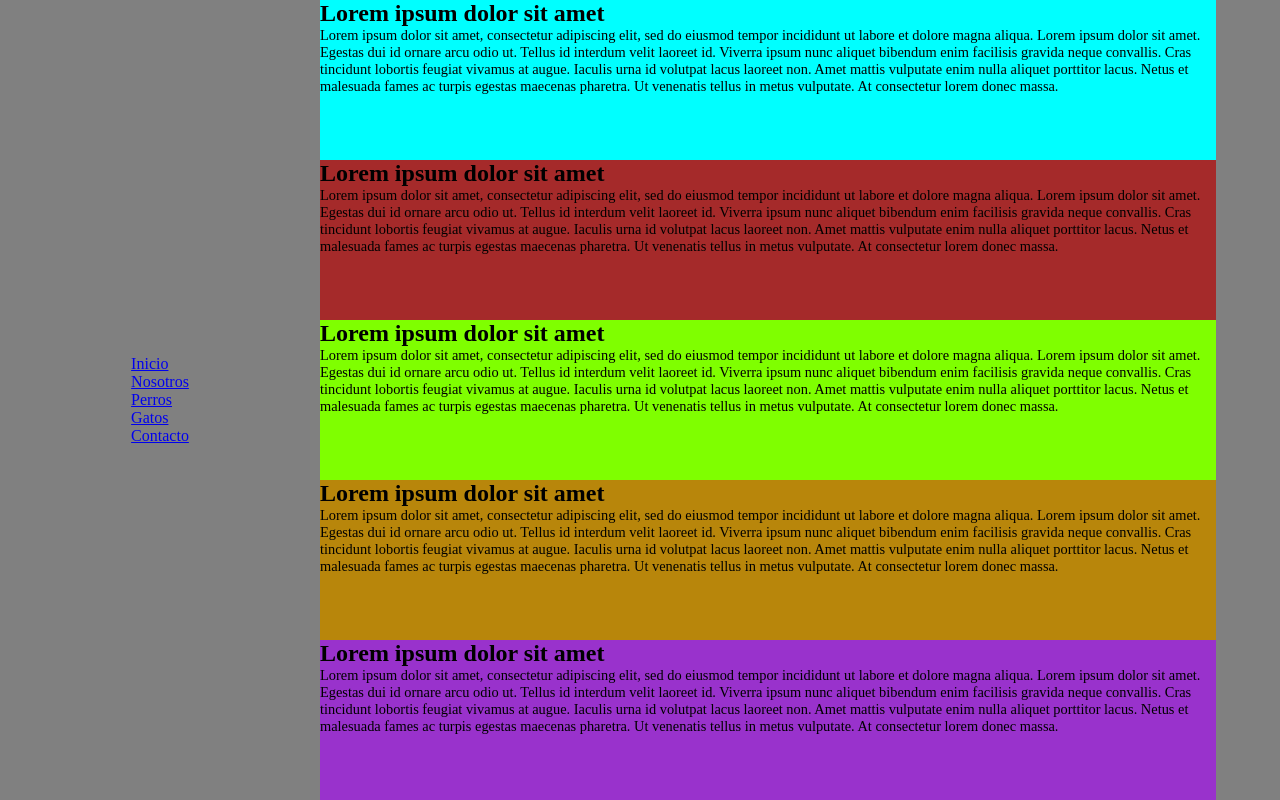
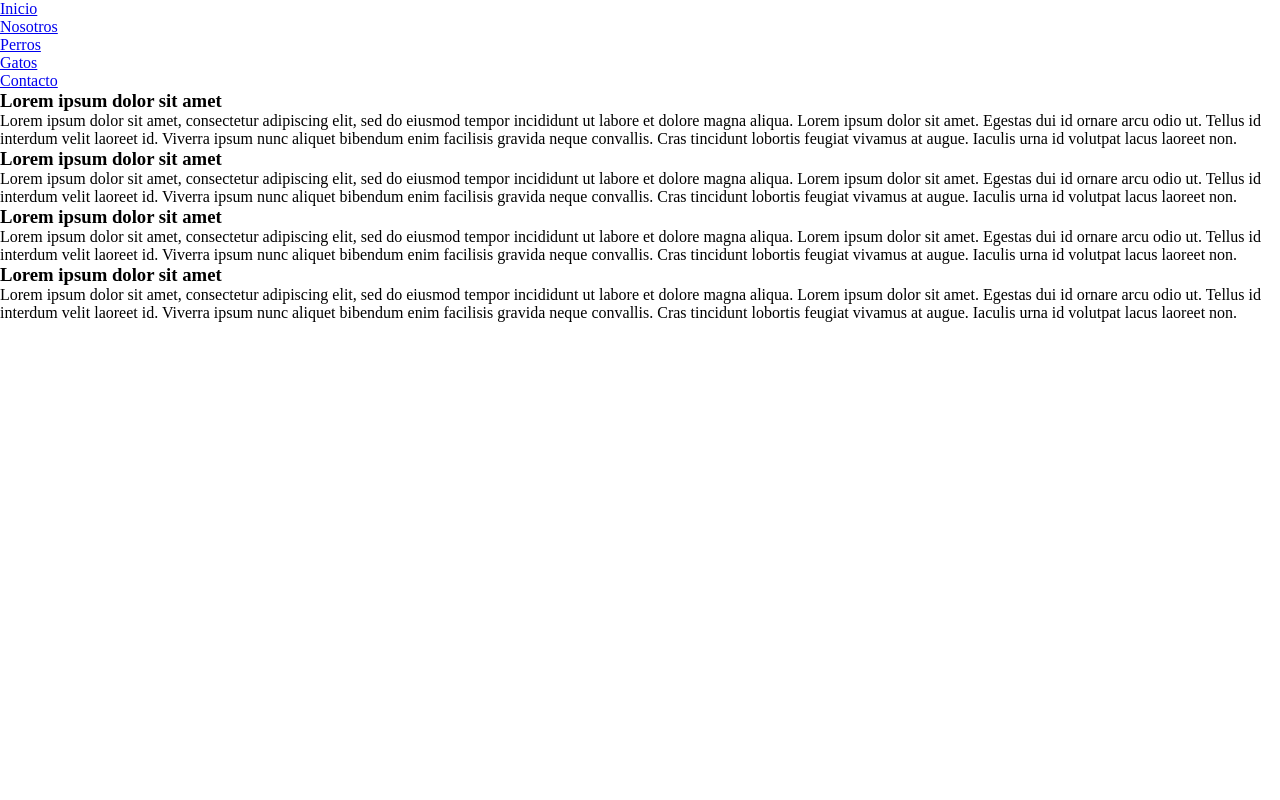
Before and after one commit to Gab-Serrano/ejercicio-css, a plain HTML site: page index.html in a window 1280 px wide. Drawn offline with Linux system fonts and the light colour scheme.

Commit message:
update HTML

```diff
--- a/index.html
+++ b/index.html
@@ -1,45 +1,71 @@
 <!DOCTYPE html>
 <html lang="es">
   <head>
-    <meta charset="UTF-8">
-    <meta http-equiv="X-UA-Compatible" content="IE=edge">
-    <meta name="viewport" content="width=device-width, initial-scale=1.0">
+    <meta charset="UTF-8" />
+    <meta http-equiv="X-UA-Compatible" content="IE=edge" />
+    <meta name="viewport" content="width=device-width, initial-scale=1.0" />
     <title>Ayuda a un Peludo</title>
-    <link rel="stylesheet" href="style.css">
+    <link rel="stylesheet" href="style.css" />
   </head>
   <body>
-    <header class="cabecera">
-        <nav class="menu">
-            <ul class="lista--menu">
-                <li class="item--lista"><a href="#inicio" class="item--link">Inicio</a></li>
-                <li class="item--lista"><a href="#nosotros" class="item--link">Nosotros</a></li>
-                <li class="item--lista"><a href="#perros" class="item--link">Perros</a></li>
-                <li class="item--lista"><a href="#gatos" class="item--link">Gatos</a></li>
-                <li class="item--lista"><a href="#contacto" class="item--link">Contacto</a></li>
+    <section class="main">
+      <!-- Barra lateral -->
+      <nav class="navbar">
+        <ul class="navbar-nav">
+          <li class="nav-item"><a href="#" class="nav-link">Inicio</a></li>
+          <li class="nav-item"><a href="#" class="nav-link">Nosotros</a></li>
+          <li class="nav-item"><a href="#" class="nav-link">Perros</a></li>
+          <li class="nav-item"><a href="#" class="nav-link">Gatos</a></li>
+          <li class="nav-item"><a href="#" class="nav-link">Contacto</a></li>
         </ul>
       </nav>
-    </header>
-    <section class="contenedor_main">
-        <div class="contenedor_1">
-            <h1 class="contenedor--titulo">Lorem ipsum dolor sit amet</h1>
-            <p class="contenedor--parrafo">Lorem ipsum dolor sit amet, consectetur adipiscing elit, sed do eiusmod tempor incididunt ut labore et dolore magna aliqua. Lorem ipsum dolor sit amet. Egestas dui id ornare arcu odio ut. Tellus id interdum velit laoreet id. Viverra ipsum nunc aliquet bibendum enim facilisis gravida neque convallis. Cras tincidunt lobortis feugiat vivamus at augue. Iaculis urna id volutpat lacus laoreet non. Amet mattis vulputate enim nulla aliquet porttitor lacus. Netus et malesuada fames ac turpis egestas maecenas pharetra. Ut venenatis tellus in metus vulputate. At consectetur lorem donec massa.</p>
+      <!-- Secciones -->
+      <section class="container-main">
+        <div class="division-1">
+          <h1 class="division-tittle">Lorem ipsum dolor sit amet</h1>
+          <p class="division-text">
+            Lorem ipsum dolor sit amet, consectetur adipiscing elit, sed do
+            eiusmod tempor incididunt ut labore et dolore magna aliqua. Lorem
+            ipsum dolor sit amet. Egestas dui id ornare arcu odio ut. Tellus id
+            interdum velit laoreet id. Viverra ipsum nunc aliquet bibendum enim
+            facilisis gravida neque convallis. Cras tincidunt lobortis feugiat
+            vivamus at augue. Iaculis urna id volutpat lacus laoreet non.
+          </p>
         </div>
-        <div class="contenedor_2">
-            <h1 class="contenedor--titulo">Lorem ipsum dolor sit amet</h1>
-            <p class="contenedor--parrafo">Lorem ipsum dolor sit amet, consectetur adipiscing elit, sed do eiusmod tempor incididunt ut labore et dolore magna aliqua. Lorem ipsum dolor sit amet. Egestas dui id ornare arcu odio ut. Tellus id interdum velit laoreet id. Viverra ipsum nunc aliquet bibendum enim facilisis gravida neque convallis. Cras tincidunt lobortis feugiat vivamus at augue. Iaculis urna id volutpat lacus laoreet non. Amet mattis vulputate enim nulla aliquet porttitor lacus. Netus et malesuada fames ac turpis egestas maecenas pharetra. Ut venenatis tellus in metus vulputate. At consectetur lorem donec massa.</p>
+        <div class="division-2">
+          <h1 class="division-tittle">Lorem ipsum dolor sit amet</h1>
+          <p class="division-text">
+            Lorem ipsum dolor sit amet, consectetur adipiscing elit, sed do
+            eiusmod tempor incididunt ut labore et dolore magna aliqua. Lorem
+            ipsum dolor sit amet. Egestas dui id ornare arcu odio ut. Tellus id
+            interdum velit laoreet id. Viverra ipsum nunc aliquet bibendum enim
+            facilisis gravida neque convallis. Cras tincidunt lobortis feugiat
+            vivamus at augue. Iaculis urna id volutpat lacus laoreet non.
+          </p>
         </div>
-        <div class="contenedor_3">
-            <h1 class="contenedor--titulo">Lorem ipsum dolor sit amet</h1>
-            <p class="contenedor--parrafo">Lorem ipsum dolor sit amet, consectetur adipiscing elit, sed do eiusmod tempor incididunt ut labore et dolore magna aliqua. Lorem ipsum dolor sit amet. Egestas dui id ornare arcu odio ut. Tellus id interdum velit laoreet id. Viverra ipsum nunc aliquet bibendum enim facilisis gravida neque convallis. Cras tincidunt lobortis feugiat vivamus at augue. Iaculis urna id volutpat lacus laoreet non. Amet mattis vulputate enim nulla aliquet porttitor lacus. Netus et malesuada fames ac turpis egestas maecenas pharetra. Ut venenatis tellus in metus vulputate. At consectetur lorem donec massa.</p>
+        <div class="division-3">
+          <h1 class="division-tittle">Lorem ipsum dolor sit amet</h1>
+          <p class="division-text">
+            Lorem ipsum dolor sit amet, consectetur adipiscing elit, sed do
+            eiusmod tempor incididunt ut labore et dolore magna aliqua. Lorem
+            ipsum dolor sit amet. Egestas dui id ornare arcu odio ut. Tellus id
+            interdum velit laoreet id. Viverra ipsum nunc aliquet bibendum enim
+            facilisis gravida neque convallis. Cras tincidunt lobortis feugiat
+            vivamus at augue. Iaculis urna id volutpat lacus laoreet non.
+          </p>
         </div>
-        <div class="contenedor_4">
-            <h1 class="contenedor--titulo">Lorem ipsum dolor sit amet</h1>
-            <p class="contenedor--parrafo">Lorem ipsum dolor sit amet, consectetur adipiscing elit, sed do eiusmod tempor incididunt ut labore et dolore magna aliqua. Lorem ipsum dolor sit amet. Egestas dui id ornare arcu odio ut. Tellus id interdum velit laoreet id. Viverra ipsum nunc aliquet bibendum enim facilisis gravida neque convallis. Cras tincidunt lobortis feugiat vivamus at augue. Iaculis urna id volutpat lacus laoreet non. Amet mattis vulputate enim nulla aliquet porttitor lacus. Netus et malesuada fames ac turpis egestas maecenas pharetra. Ut venenatis tellus in metus vulputate. At consectetur lorem donec massa.</p>
+        <div class="division-4">
+          <h1 class="division-tittle">Lorem ipsum dolor sit amet</h1>
+          <p class="division-text">
+            Lorem ipsum dolor sit amet, consectetur adipiscing elit, sed do
+            eiusmod tempor incididunt ut labore et dolore magna aliqua. Lorem
+            ipsum dolor sit amet. Egestas dui id ornare arcu odio ut. Tellus id
+            interdum velit laoreet id. Viverra ipsum nunc aliquet bibendum enim
+            facilisis gravida neque convallis. Cras tincidunt lobortis feugiat
+            vivamus at augue. Iaculis urna id volutpat lacus laoreet non.
+          </p>
         </div>
-        <div class="contenedor_5">
-            <h1 class="contenedor--titulo">Lorem ipsum dolor sit amet</h1>
-            <p class="contenedor--parrafo">Lorem ipsum dolor sit amet, consectetur adipiscing elit, sed do eiusmod tempor incididunt ut labore et dolore magna aliqua. Lorem ipsum dolor sit amet. Egestas dui id ornare arcu odio ut. Tellus id interdum velit laoreet id. Viverra ipsum nunc aliquet bibendum enim facilisis gravida neque convallis. Cras tincidunt lobortis feugiat vivamus at augue. Iaculis urna id volutpat lacus laoreet non. Amet mattis vulputate enim nulla aliquet porttitor lacus. Netus et malesuada fames ac turpis egestas maecenas pharetra. Ut venenatis tellus in metus vulputate. At consectetur lorem donec massa.</p>
-        </div>
+      </section>
     </section>
   </body>
 </html>
--- a/style.css
+++ b/style.css
@@ -2,62 +2,3 @@
     padding: 0;
     margin: 0;
 }
-body {
-    display: flex;
-    background-color: gray;
-}
-.cabecera {
-    width: 25%;
-    display: flex;
-    flex-direction: column;
-    align-items: center;
-    justify-content: center;
-}
-
-.lista--menu{
-    list-style: none;
-}
-
-.contenedor_main{
-    width: 70%;
-    display: flex;
-    flex-direction: column;
-    box-sizing: content-box;
-    height: 100vh;
-}
-
-.contenedor_main div{
-    height: 25%;
-}
-
-.contenedor_1{
-    background-color: aqua;
-}
-
-.contenedor_2{
-    background-color: brown;
-
-}
-
-.contenedor_3{
-    background-color: chartreuse;
-
-}
-
-.contenedor_4{
-    background-color: darkgoldenrod;
-
-}
-
-.contenedor_5{
-    background-color: darkorchid;
-
-}
-
-.contenedor--titulo{
-    font-size: 1.5rem;
-}
-
-.contenedor--parrafo{
-    font-size: 0.9rem;
-}
```
Lines whose indentation alone changed are shown as unchanged.
